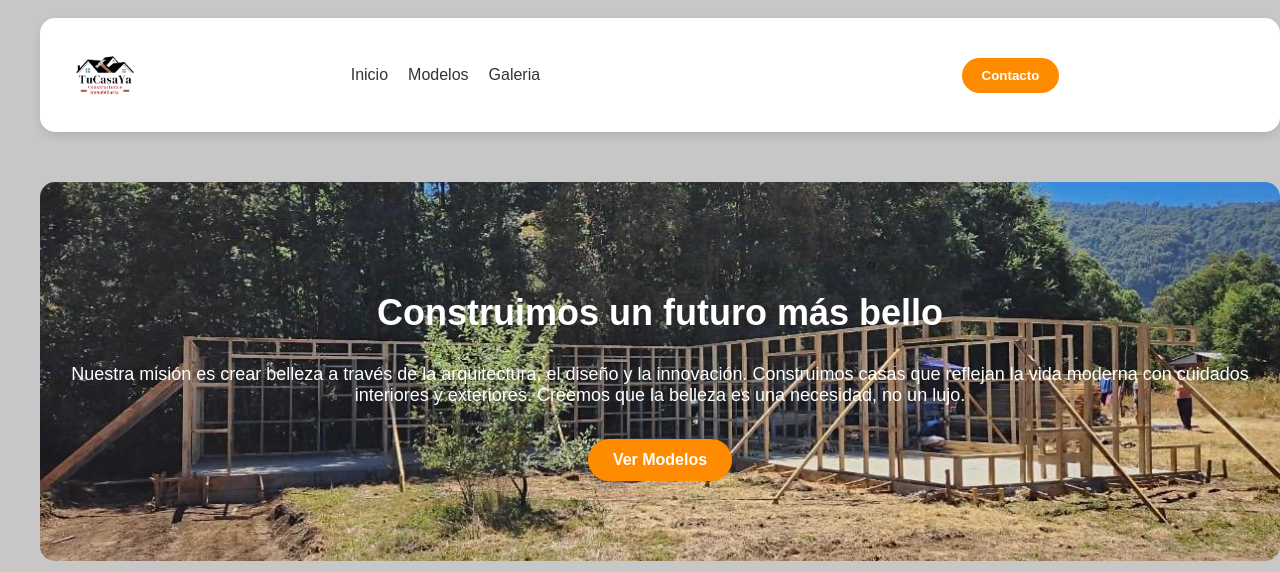
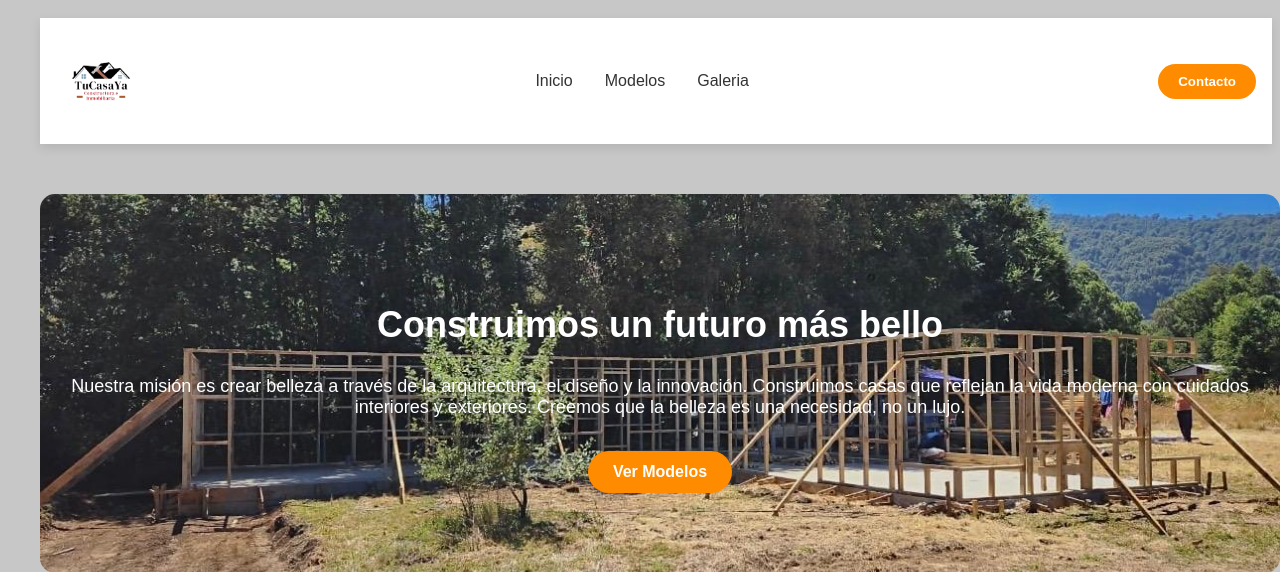
Before and after one commit to Desh22/Pagina_Casas.github.io, a PHP site: page /galeria.html in a window 1280 px wide. Shown: the top 572 px of the page. Run offline with PHP 8.4, Linux system fonts and the light colour scheme.

Commit message:
mejorar el diseño del encabezado y ajustar estilos de navegación

```diff
--- a/galeria.css
+++ b/galeria.css
@@ -23,30 +23,26 @@ header {
     display: flex;
     justify-content: space-between;
     align-items: center;
-    flex-wrap: wrap;
-    padding: 10px 20px;
-    background: white;
-    box-shadow: 0px 4px 10px rgba(0, 0, 0, 0.1);
-    border-radius: 15px;
+    padding: 1rem;
+    background-color: #fff;
+    position: sticky;
+    top: 0;
+    z-index: 1000;
     width: 100%;
-    max-width: 1400px;
-    margin: 0 auto;
 }
 
 /* MENU */
 nav {
-    flex-grow: 1;
     display: flex;
-    justify-content: center;
+    align-items: center;
 }
 
 nav ul {
+    display: flex;
+    gap: 2rem;
+    margin: 0;
+    padding: 0;
     list-style: none;
-    display: flex;
-    gap: 20px;
-    padding: 0;
-    margin: 0;
-    flex-wrap: wrap;
 }
 
 nav ul li {
--- a/galeria.html
+++ b/galeria.html
@@ -33,7 +33,7 @@
                 </ul>
             </nav>
             <nav>
-            <button onclick="window.location.href='Contacto.html';" class="quote-btn">Contacto</button>
+                <button onclick="window.location.href='Contacto.html';" class="quote-btn">Contacto</button>
             </nav>
         </header>
         <main>
```
